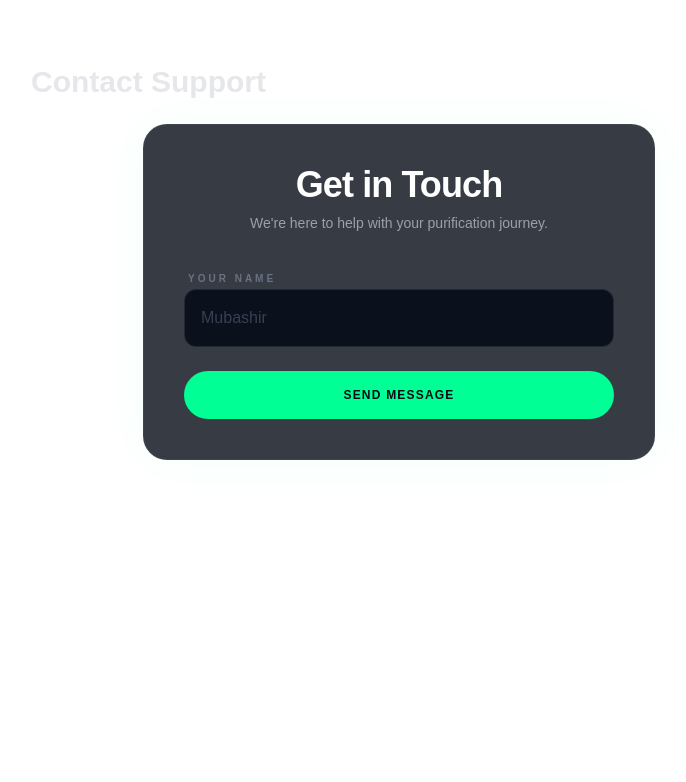
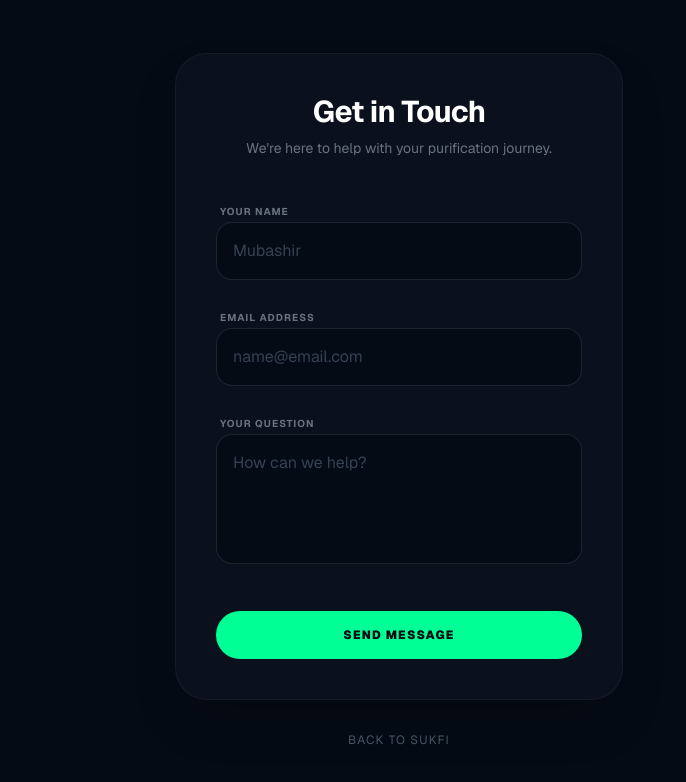
Before and after one commit to mubashiraden00-alt/Sukfi-waitlist, a Next.js app: page /contact in a window 1280 px wide. Shown: the top 782 px of the page, without its empty margins (241-927 px from the left). Built offline with nearby package versions, Linux system fonts and the light colour scheme.

Commit message:
fix: clean contact page layout and styles

```diff
--- a/src/app/contact/page.tsx
+++ b/src/app/contact/page.tsx
@@ -1,10 +1,57 @@
-import { ContactForm } from '../../components/ContactForm';
+'use client';
+import { useState } from 'react';
 
 export default function ContactPage() {
+  const [status, setStatus] = useState('idle');
+
   return (
-    <main className="max-w-3xl mx-auto py-16 px-4 text-gray-200">
-      <h1 className="text-3xl font-bold mb-6 text-brand-green">Contact Support</h1>
-      <ContactForm />
-    </main>
+    <div className="min-h-screen bg-[#050B15] flex flex-col items-center justify-center p-6 font-sans">
+      <div className="w-full max-w-md bg-[#0A101C] border border-white/5 p-10 rounded-[32px] shadow-2xl">
+        <div className="text-center mb-10">
+          <h1 className="text-3xl font-bold text-white mb-2 tracking-tight">Get in Touch</h1>
+          <p className="text-gray-500 text-sm">We're here to help with your purification journey.</p>
+        </div>
+        <form className="space-y-6">
+          {/* BOX 1: NAME */}
+          <div className="space-y-2">
+            <label className="text-[10px] uppercase tracking-widest text-gray-500 ml-1 font-bold">Your Name</label>
+            <input
+              name="name"
+              placeholder="Mubashir"
+              className="w-full bg-[#050B15] border border-white/10 p-4 rounded-2xl text-white placeholder:text-gray-700 focus:border-[#00FF94] outline-none transition-all"
+            />
+          </div>
+          {/* BOX 2: EMAIL */}
+          <div className="space-y-2">
+            <label className="text-[10px] uppercase tracking-widest text-gray-500 ml-1 font-bold">Email Address</label>
+            <input
+              name="email"
+              type="email"
+              placeholder="name@email.com"
+              className="w-full bg-[#050B15] border border-white/10 p-4 rounded-2xl text-white placeholder:text-gray-700 focus:border-[#00FF94] outline-none transition-all"
+            />
+          </div>
+          {/* BOX 3: THE QUESTION */}
+          <div className="space-y-2">
+            <label className="text-[10px] uppercase tracking-widest text-gray-500 ml-1 font-bold">Your Question</label>
+            <textarea
+              name="message"
+              rows={4}
+              placeholder="How can we help?"
+              className="w-full bg-[#050B15] border border-white/10 p-4 rounded-2xl text-white placeholder:text-gray-700 focus:border-[#00FF94] outline-none transition-all resize-none"
+            />
+          </div>
+          <button
+            type="submit"
+            className="w-full bg-[#00FF94] text-[#050B15] font-black py-4 rounded-full hover:opacity-90 transition-all uppercase tracking-widest text-xs mt-4 active:scale-95"
+          >
+            Send Message
+          </button>
+        </form>
+      </div>
+      <a href="/" className="mt-8 text-gray-600 text-xs hover:text-white transition uppercase tracking-widest">
+        Back to Sukfi
+      </a>
+    </div>
   );
 }
```
